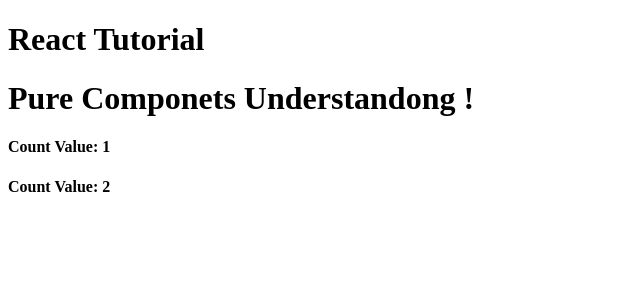
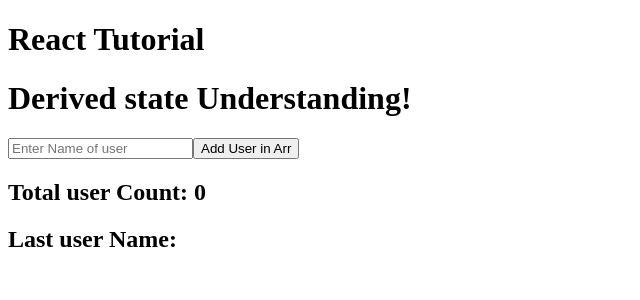
Before and after one commit to pans1234/React-Js-Tutorial, a React (Vite) app: page / in a window 1280 px wide. Shown: the top 300 px of the page, without its empty margins (0-640 px from the left). Built offline with nearby package versions, Linux system fonts and the light colour scheme.

Commit message:
Derived State Concept Done

```diff
--- a/src/App.jsx
+++ b/src/App.jsx
@@ -29,6 +29,7 @@ import PassFunctionAsProps from './React-Advance-Concepts/Pass-Func-As-Props'
 import UseTransitionHookUnderstanding from './Hooks-Understanding/UsetRansitionhooks'
 import ImpurePureComponent from './React-Advance-Concepts/Pure-Component'
 import PureFunction from './React-Advance-Concepts/Pure-Component'
+import DerivedState from './React-Advance-Concepts/Derived-State'
 function App() {
   const [count, setCount] = useState(0)
   let userObj = [
@@ -73,7 +74,8 @@ function App() {
       {/* <PassFunctionAsProps /> */}
       {/* <UseTransitionHookUnderstanding /> */}
       {/* <ImpurePureComponent /> */}
-      <PureFunction />
+      {/* <PureFunction /> */}
+      <DerivedState />
 
 
     </div>
--- /dev/null
+++ b/src/React-Advance-Concepts/Derived-State.jsx
@@ -0,0 +1,36 @@
+import { useState } from "react"
+
+export default function DerivedState() {
+    const [usersArr, setUserArr] = useState([]);
+    const [singleUser, setSingleUser] = useState('');
+    const addUserFromInput = (userName) => {
+        let enteredUserName = userName;
+        // If you write Below code without using [] then entre Array become an character
+        // array not string array
+        // and hence it will give 5 as total User if you type Payal as input nox and last Character will be : l
+        // setUserArr(...usersArr, enteredUserName)
+        // if you want the Payal consider as one single User then use [] and make the
+        // entire string as one elemnet of teh array
+        setUserArr([...usersArr, enteredUserName])
+    }
+
+    const totalUser = usersArr.length;
+    const lastUserName = usersArr[usersArr.length - 1]
+    // Derived State as Mentioned Above : What Ctually Happens anything in react happens
+    // through teh component
+    // and hence if if you manipuate the value of any variable taht can be possible but taht
+    // value of vbriable will never be reflecetde in the UI beacause to reflect the variable teh Component needs to be reload or re-rende
+    // thus we use useStae() which internally tell teh React taht State may change thus Re-render teh compoent
+    // derived State are those these are variable whose Valeu may change or depened as per change in teh Sate
+    // taht menas their values are determined by teh value of state and hence derived State
+    return (
+        <>
+            <h1>Derived state Understanding!</h1>
+            <input type="text" placeholder="Enter Name of user" onChange={(event) => setSingleUser(event.target.value)}></input>
+            <button onClick={() => addUserFromInput(singleUser)}>Add User in Arr</button>
+            <h2>Total user Count: {totalUser}</h2>
+            <h2>Last user Name: {lastUserName}</h2>
+
+        </>
+    )
+}
```
